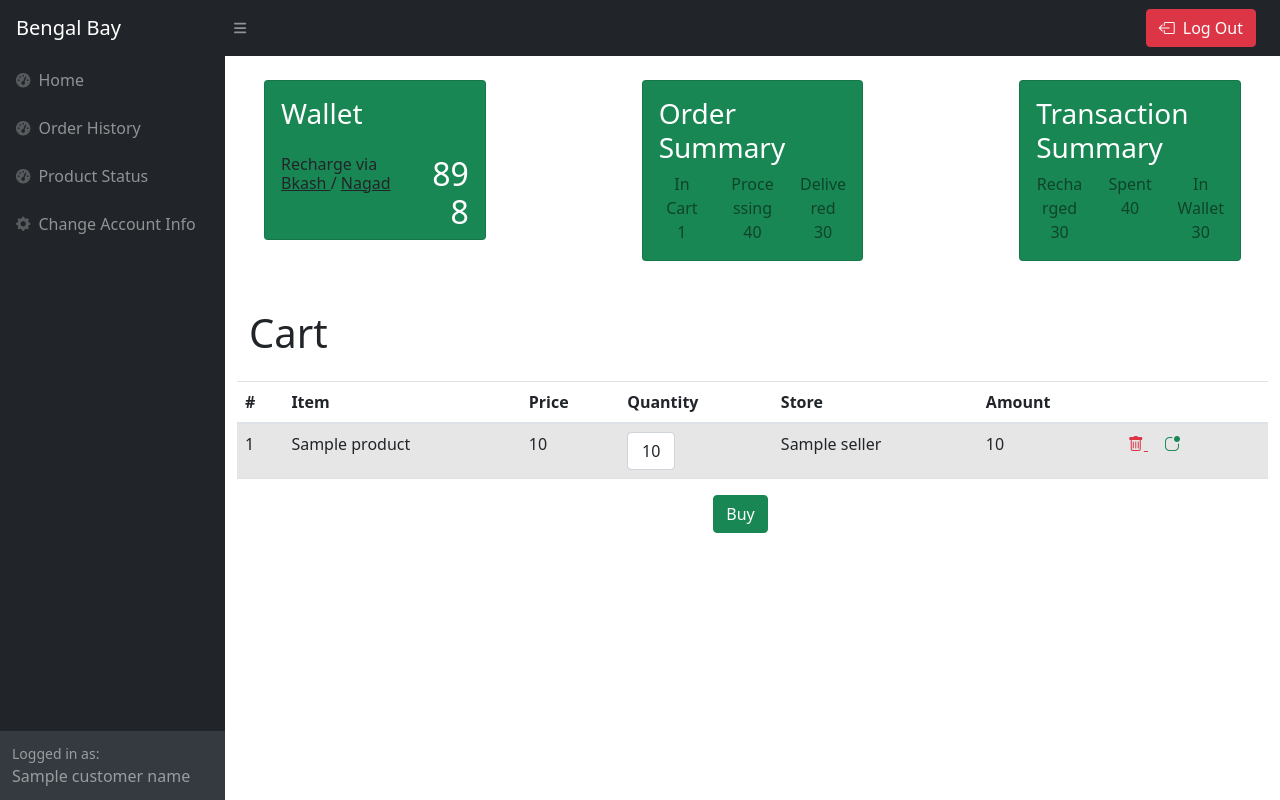
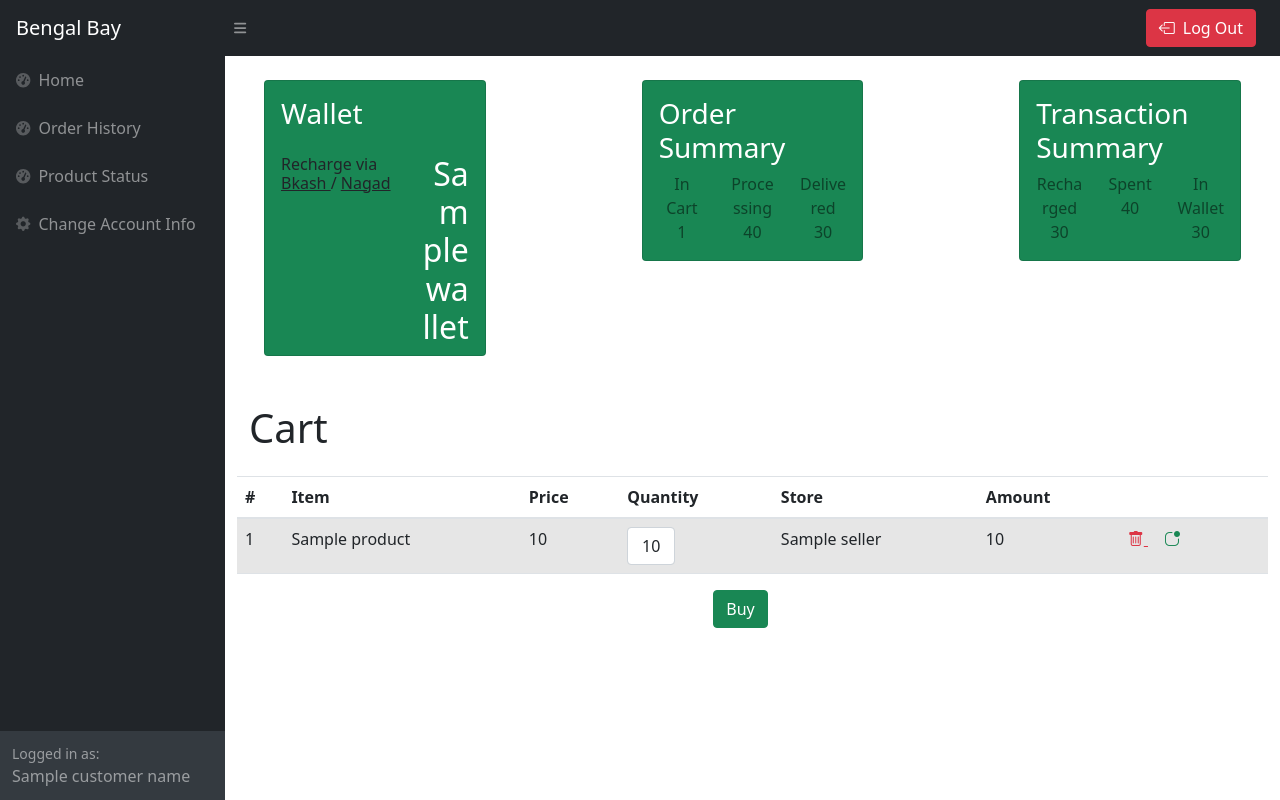
Before and after one commit to irri094/cse408ebay, a Django app: template templates/customer/home.html in a window 1280 px wide. Run offline with Django 4.2, Linux system fonts and the light colour scheme; the template is opened without the code that fills it: most values are stand-ins (such as "Sample title", 1, 10 or a date in 2020); some libraries are stand-ins or nearby versions.

Commit message:
Print popup on wallet recharge fixed

```diff
--- a/customer/views.py
+++ b/customer/views.py
@@ -14,6 +14,9 @@ def load_customer(request):
     if 'username' not in request.session:
         return redirect(global_controller.authentication_module.logIn)
     else:
+        print(request.session['username'])
+        customer = Customer.objects.get(phone=request.session['phone_num'])
+        print(customer)
         # Fetches the session cart variable and sends them to front-end to show current-cart
         context = generate_cart_dict(request)
 
@@ -152,6 +155,7 @@ def generate_cart_dict(request):
         "cart": cart,
         "customer_name": request.session['username'],
         "cart_size": global_controller_views.count_cart_quantity(request),
+        "wallet" : Customer.objects.get(phone=request.session['phone_num']).wallet
     }
     return context
 
@@ -191,7 +195,7 @@ def update_to_cart(request):
 # is then displayed to the user.
 def recharge_wallet(request):
     print("recharge wallet view.py")
-    # print(request.GET)
+    print(request.GET)
 
     addedtaka = request.GET['taka']
     addedtaka = int(addedtaka)
--- a/global_controller/authentication_module.py
+++ b/global_controller/authentication_module.py
@@ -9,7 +9,7 @@ def logIn(request):
     if 'username' in request.session:
         print(request.session['username'])                                   # To Do -- the login function should work with
     if 'username' in request.session:       # the phone number, not the first_name.
-        phone = request.session['phone']
+        phone = request.session['phone_num']
         user = User.objects.get(username=phone)
         print(f"redirection to corresponding account")
         if user.user_type.type == 'customer':
@@ -133,7 +133,7 @@ def logout_request(request):
 
 def create_session(request, username, phonennum):
     request.session['username'] = username
-    request.session['phone'] = phonennum
+    request.session['phone_num'] = phonennum
     if 'cart' not in request.session:
         request.session['cart'] = []
 
--- a/static/customer/js/ajax.js
+++ b/static/customer/js/ajax.js
@@ -100,16 +100,15 @@ $('#btn_recharge_wallet').click(function () {
     let mobilenumber = $("#mobilenumber").val()
     console.log(mobilenumber)
     let otp = $("#otp").val()
-    console.log(otp)
     let taka = $("#taka").val()
-    console.log(taka)
+
 
     mydata = {
         phone: mobilenumber,
         otp: otp,
         taka: taka
     }
-    print(mydata)
+    // print(mydata)
 
     $.ajax(
         {
@@ -117,12 +116,14 @@ $('#btn_recharge_wallet').click(function () {
             method: 'GET',
             data: mydata,
             success: function (data) {
+                console.log(data)
                 // swal("Recharge Successful " + data.amount + " taka!", "", "success");
-                // Swal.fire({
-                //     icon: 'success',
-                //     title: 'Recharge Successful ' + data.amount + ' taka!',
-                // })
-                //
+                document.getElementById('current_wallet_amount').innerText = data.current_wallet
+                Swal.fire({
+                    icon: 'success',
+                    title: 'Recharge Successful ' + data.amount + ' taka!',
+                })
+
             }
         }
     )
--- a/templates/customer/summary_cards.html
+++ b/templates/customer/summary_cards.html
@@ -19,7 +19,7 @@
                     </div>
                     <div class="col-4">
                         <div class="text-end">
-                            <h2 id="current_wallet_amount">898 </h2>
+                            <h2 id="current_wallet_amount">{{ wallet }} </h2>
                         </div>
                     </div>
 
--- a/templates/customer/wallet_recharge_modal.html
+++ b/templates/customer/wallet_recharge_modal.html
@@ -95,7 +95,7 @@
                             <label for="inputPassword6" class="col-form-label">Taka </label>
                         </div>
                         <div class="col-auto">
-                            <input type="text" id="taka" class="form-control" aria-describedby="passwordHelpInline" maxlength="6">
+                            <input type="text" id="taka" name="taka" class="form-control" aria-describedby="passwordHelpInline" maxlength="6">
                         </div>
                         <div class="col-auto">
                             <span id="passwordHelpInline" class="form-text">
```
